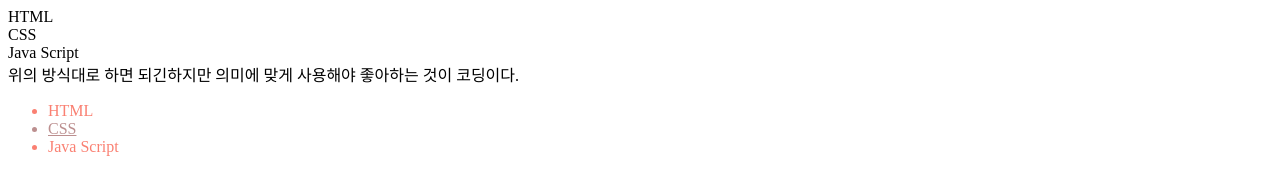
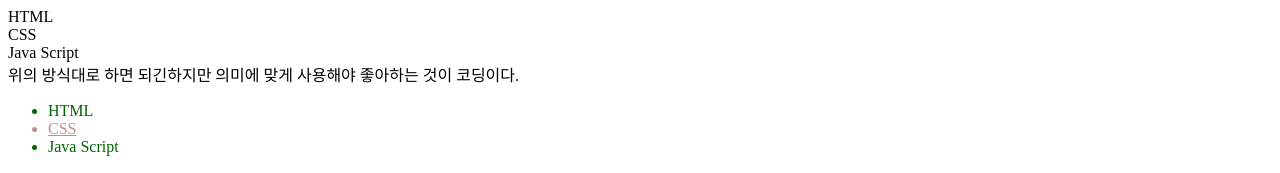
Before and after one commit to Park-Sun-Woo/MY-STUDY-FOR-LIFE, a plain HTML site: page 1.html in a window 1280 px wide. Shown: the top 173 px of the page. Drawn offline with Linux system fonts and the light colour scheme; a script that the page names is missing.

Commit message:
forth upload for 댓글

```diff
--- a/1.html
+++ b/1.html
@@ -4,7 +4,7 @@
 	<title>Web1 HTML tutorial</title>
 	<meta charset="utf-8">
 	<style>
-		li {color:salmon;}
+		li {color:darkgreen;}
 		a {text-decoration: none;}
 	</style>
 </head>
```
